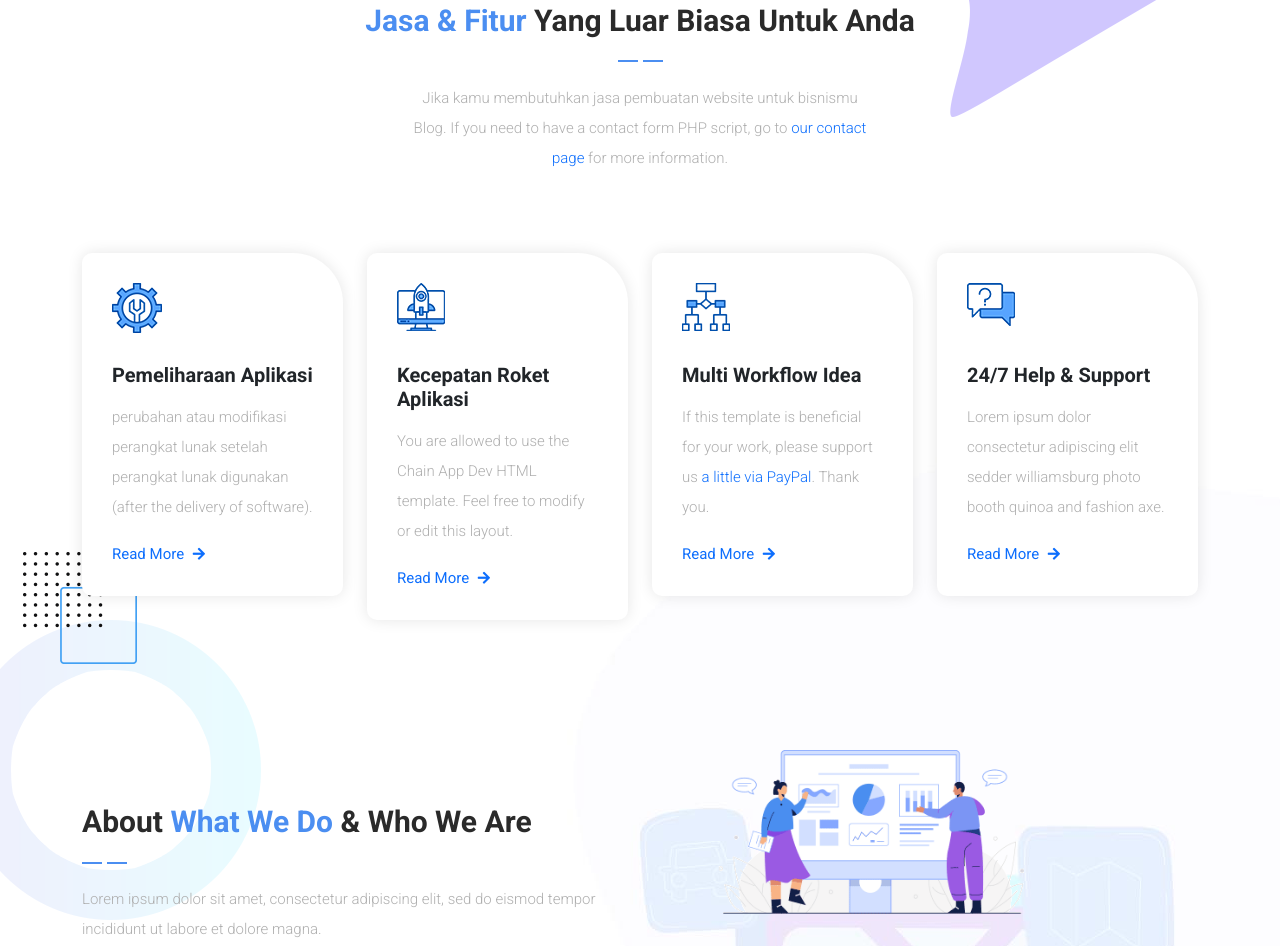
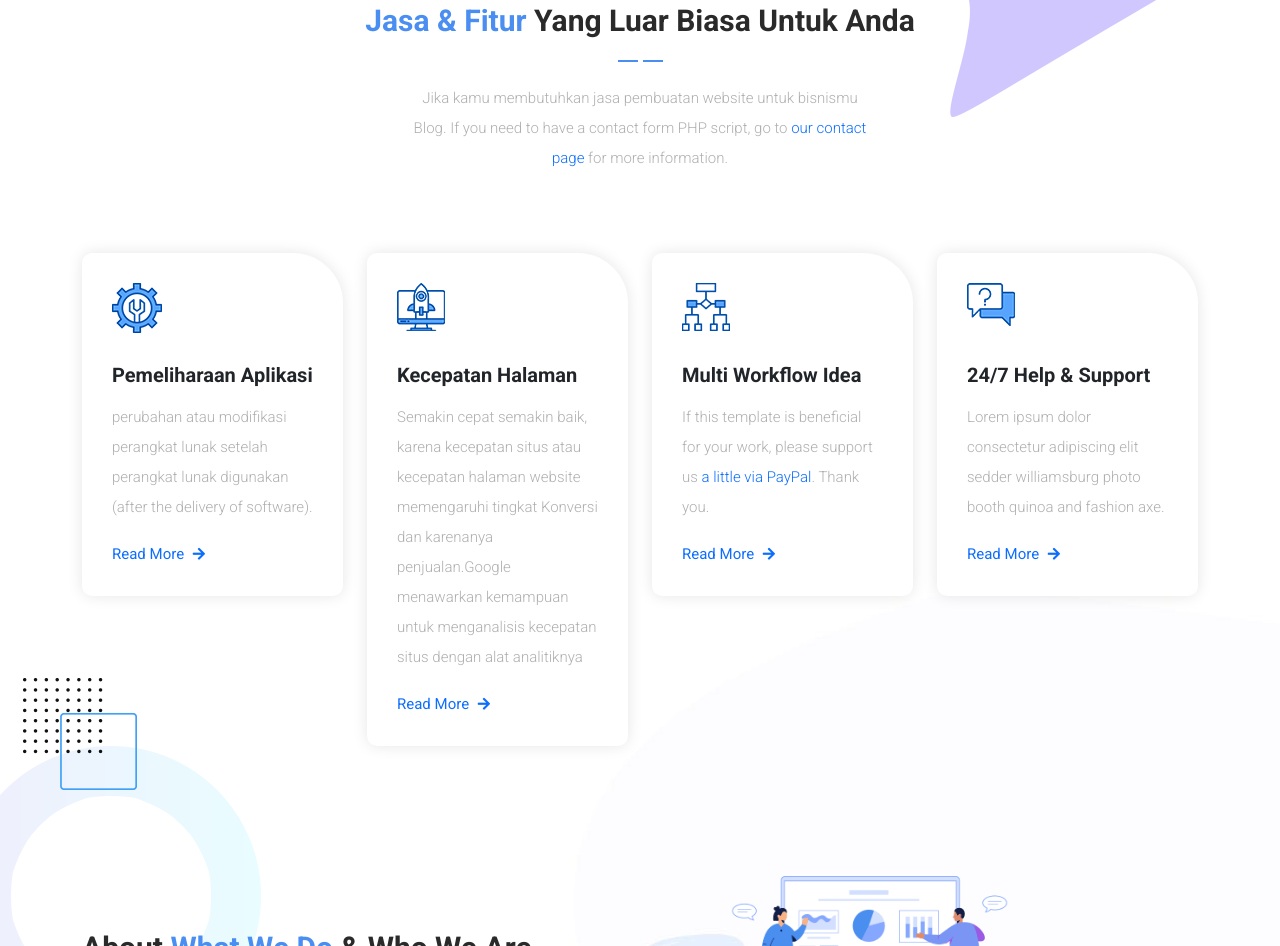
Before and after one commit to Aulianyna/pwpb-berhasill, a plain HTML site: page index.html in a window 1280 px wide. Shown: the part 1266-2212 px from the top of the page. Drawn offline with Linux system fonts and the light colour scheme.

Commit message:
update speed page

```diff
--- a/index.html
+++ b/index.html
@@ -226,8 +226,8 @@ https://templatemo.com/tm-570-chain-app-dev
         <div class="col-lg-3">
           <div class="service-item second-service">
             <div class="icon"></div>
-            <h4>Kecepatan Roket Aplikasi</h4>
-            <p>You are allowed to use the Chain App Dev HTML template. Feel free to modify or edit this layout.</p>
+            <h4>Kecepatan Halaman</h4>
+            <p>Semakin cepat semakin baik, karena kecepatan situs atau kecepatan halaman website memengaruhi tingkat Konversi dan karenanya penjualan.Google menawarkan kemampuan untuk menganalisis kecepatan situs dengan alat analitiknya</p>
             <div class="text-button">
               <a href="#">Read More <i class="fa fa-arrow-right"></i></a>
             </div>
```
